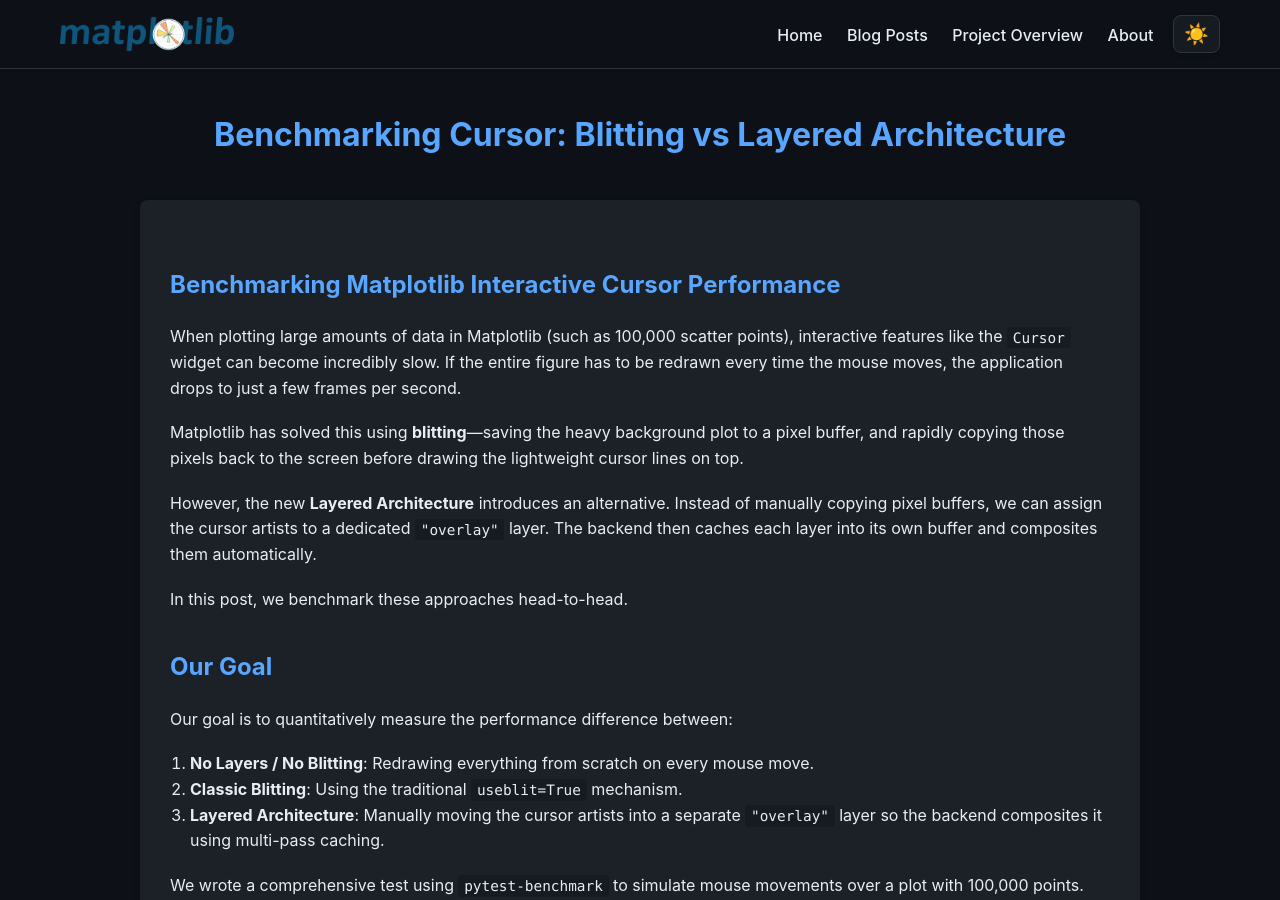
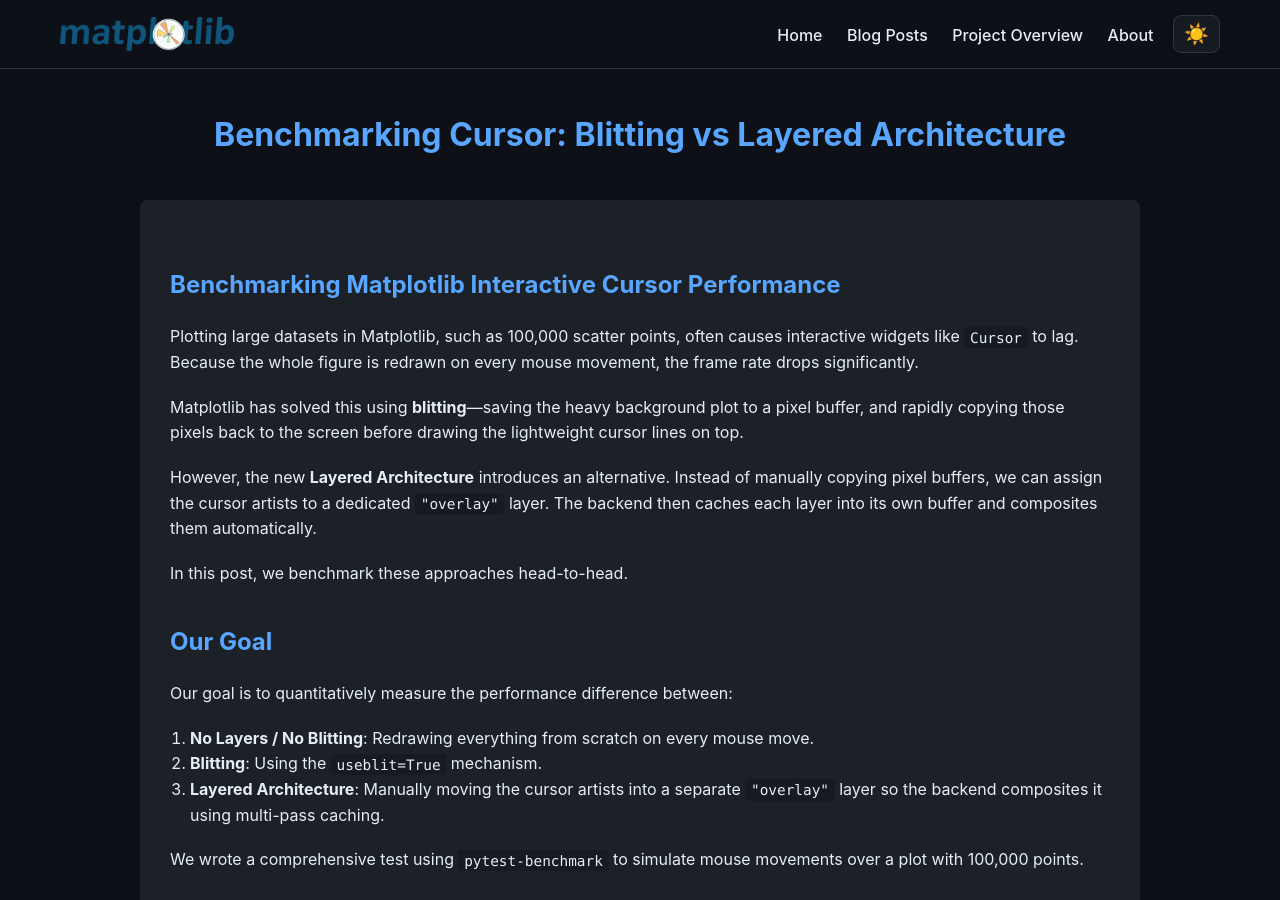
Before and after one commit to Vikash-Kumar-23/Vikash-Kumar-23.github.io, a Jekyll site: the page built from _posts/2026-09-25-benchmarking-cursor-blitting-layers.md, in a window 1280 px wide and 900 px high. Built offline with Jekyll 4.4.1, drawn with Linux system fonts in a browser that asks for light colours; some of the changed text lies outside the part shown.

Commit message:
add final post update and add new post link

````diff
--- a/_posts/2026-09-25-benchmarking-cursor-blitting-layers.md
+++ b/_posts/2026-09-25-benchmarking-cursor-blitting-layers.md
@@ -7,7 +7,7 @@ categories: matplotlib benchmarking performance
 
 # Benchmarking Matplotlib Interactive Cursor Performance
 
-When plotting large amounts of data in Matplotlib (such as 100,000 scatter points), interactive features like the `Cursor` widget can become incredibly slow. If the entire figure has to be redrawn every time the mouse moves, the application drops to just a few frames per second.
+Plotting large datasets in Matplotlib, such as 100,000 scatter points, often causes interactive widgets like `Cursor` to lag. Because the whole figure is redrawn on every mouse movement, the frame rate drops significantly.
 
 Matplotlib has solved this using **blitting**—saving the heavy background plot to a pixel buffer, and rapidly copying those pixels back to the screen before drawing the lightweight cursor lines on top.
 
@@ -19,7 +19,7 @@ In this post, we benchmark these approaches head-to-head.
 
 Our goal is to quantitatively measure the performance difference between:
 1. **No Layers / No Blitting**: Redrawing everything from scratch on every mouse move.
-2. **Classic Blitting**: Using the traditional `useblit=True` mechanism.
+2. **Blitting**: Using the `useblit=True` mechanism.
 3. **Layered Architecture**: Manually moving the cursor artists into a separate `"overlay"` layer so the backend composites it using multi-pass caching.
 
 We wrote a comprehensive test using `pytest-benchmark` to simulate mouse movements over a plot with 100,000 points.
@@ -149,7 +149,7 @@ By separating the tests into distinct fixtures, we can see exactly what happens
 
 * **test_no_layer**: Redraws the entire figure tree. As the number of scatter points increases, this slows down linearly.
 * **test_classic_blitting**: uses blitting.
-* **test_layers**: To fairly compare the performance of the new layer system with traditional blitting, we are running this code on a branch where the internal `useblit` behavior of the `Cursor` widget has NOT been modified. This ensures the blitting implementation still works exactly as it always has. Therefore, to test the layered architecture, we create a standard cursor and manually extract its artists into the overlay layer using:
+* **test_layers**: To fairly compare the performance of the new layer system VS blitting, we are running this code on a branch where the internal `useblit` behavior of the `Cursor` widget has NOT been modified. This ensures the blitting implementation still works exactly as it always has. Therefore, to test the layered architecture, we create a standard cursor and manually extract its artists into the overlay layer using:
 
   ```python
   cursor = Cursor(ax, color='red')
````
Also changed, not shown: _posts/2026-09-21-figure-level-overlay-architecture.md (+3 -2 lines).
